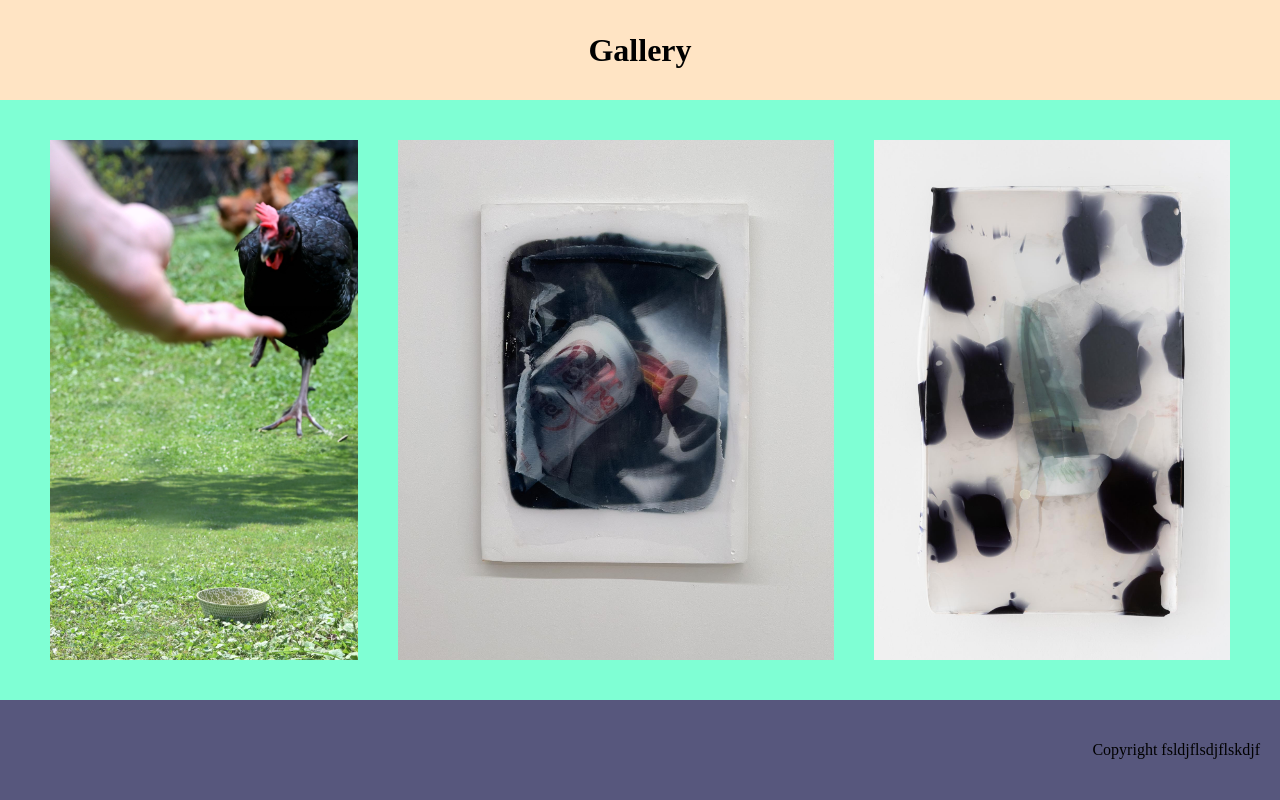
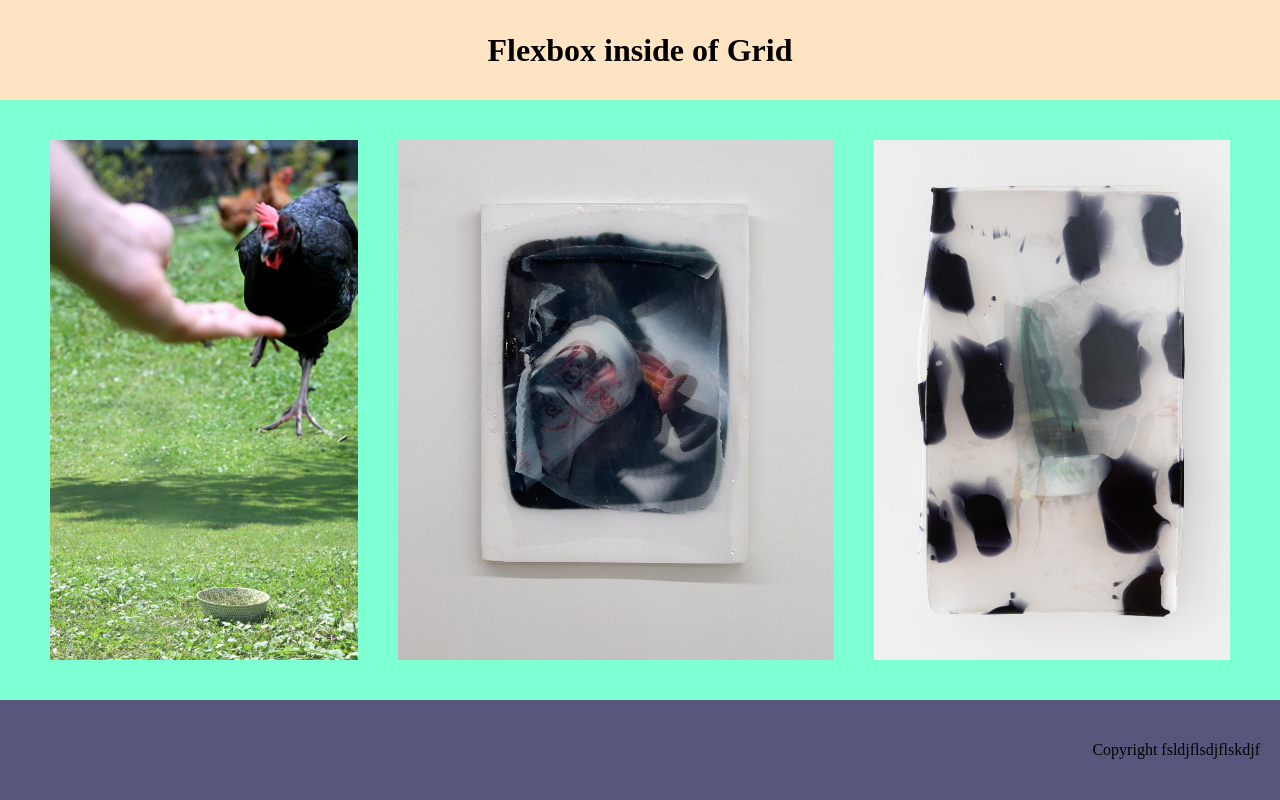
Before and after one commit to jtonsfeldt/flex-n-grid, a plain HTML site: page index.html in a window 1280 px wide. Drawn offline with Linux system fonts and the light colour scheme.

Commit message:
Update index.html

```diff
--- a/index.html
+++ b/index.html
@@ -16,7 +16,7 @@
 
 <header>
     <h1>
-    Gallery
+    Flexbox inside of Grid
     </h1>
 </header>
 
```
